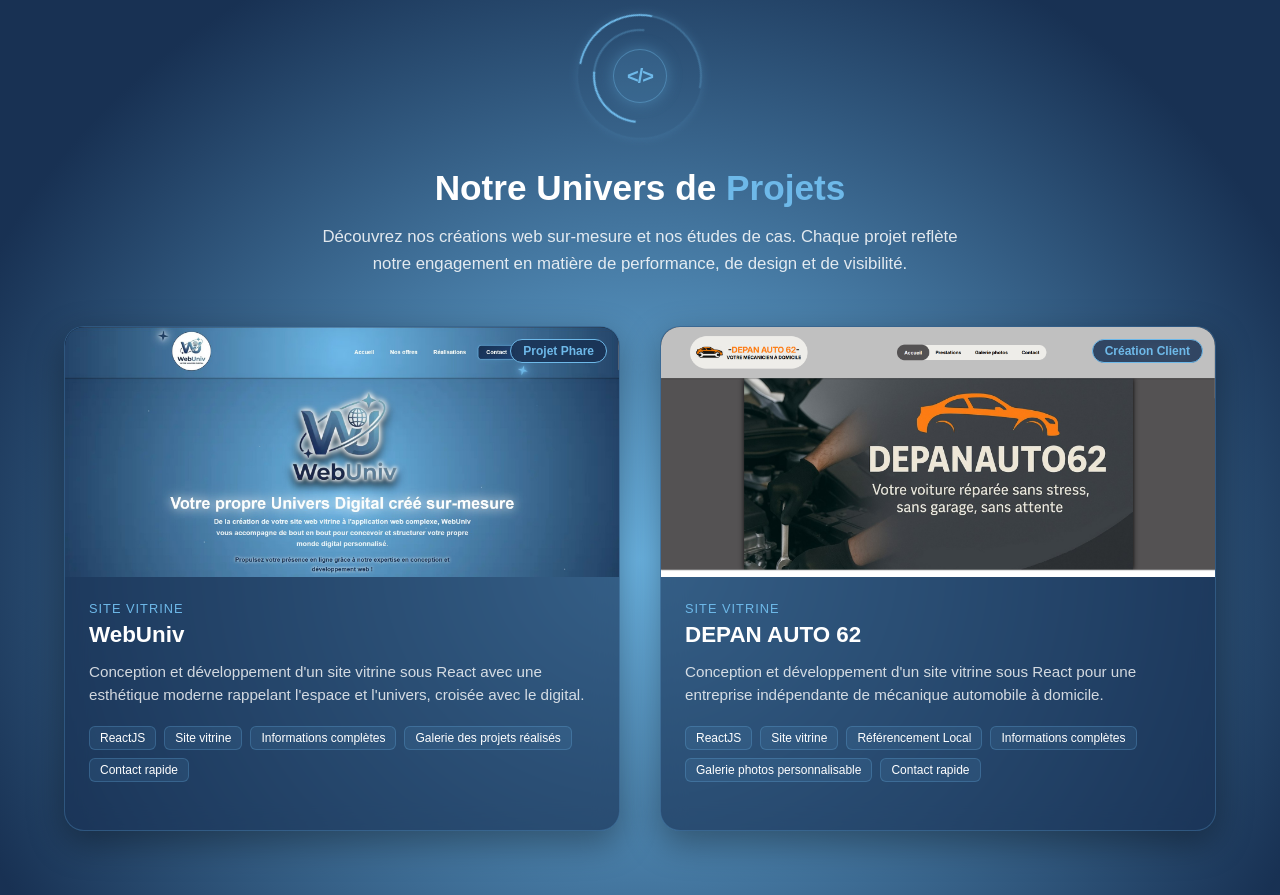
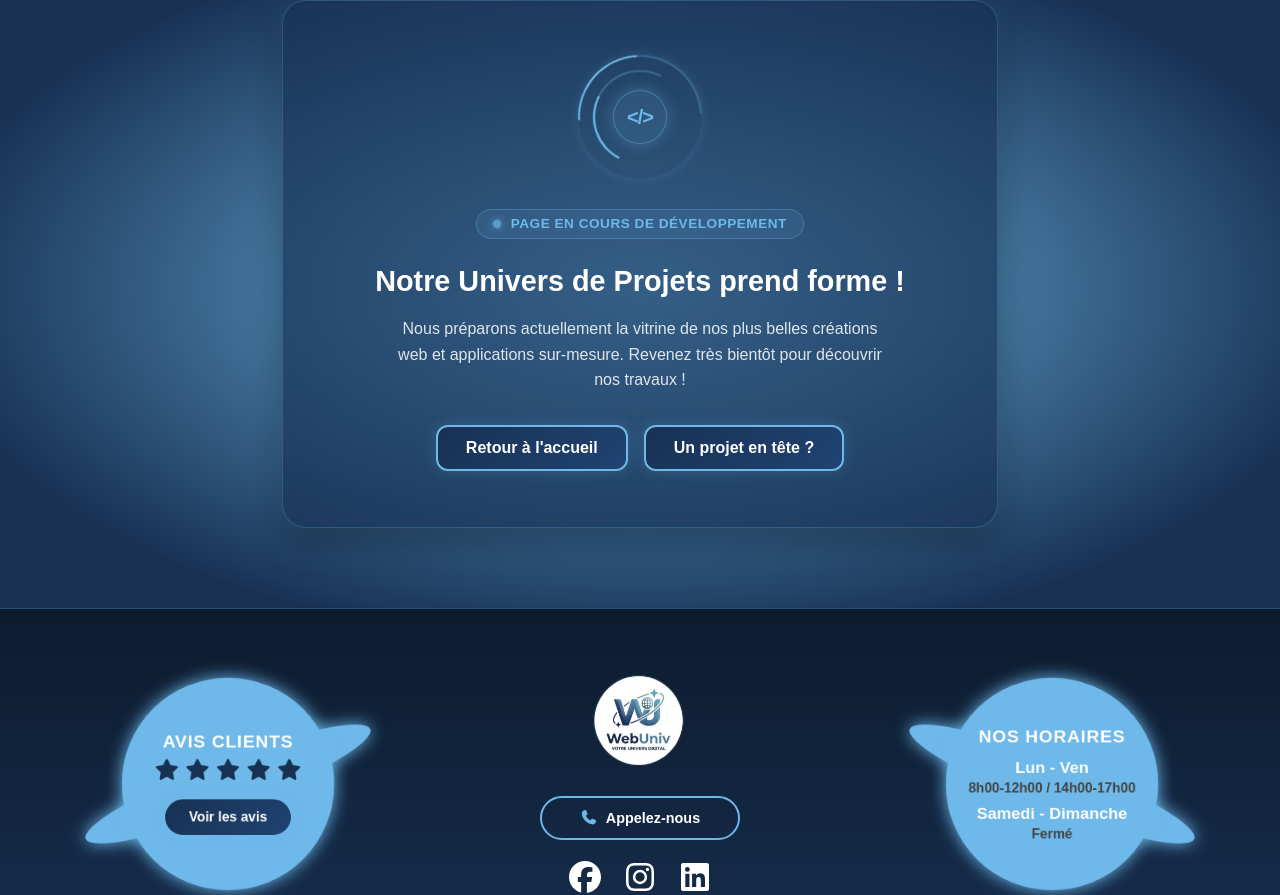
Before and after one commit to JHochart0/WebUniv, a React (Vite) app: page /realisations in a window 1280 px wide. Shown: the part 157-1052 px from the top of the page. Built offline with nearby package versions, Linux system fonts and the light colour scheme.

Commit message:
came back on realisations temporary page to deploy others features

```diff
--- a/src/css/Realisations.css
+++ b/src/css/Realisations.css
@@ -22,31 +22,40 @@
     100% { transform: rotate(-360deg); }
 }
 
+@keyframes dotPulse {
+    0%, 100% { opacity: 0.3; transform: scale(0.8); }
+    50% { opacity: 1; transform: scale(1.25); }
+}
+
+
 /*********************************
 ****** Realisations Container ****
 *********************************/
 .realisations-container {
     display: flex;
-    flex-direction: column;
+    justify-content: center;
     align-items: center;
     min-height: calc(80vh - 100px);
-    padding: 3rem 1.5rem;
+    padding: 2rem 1rem;
     font-family: var(--font-main);
     box-sizing: border-box;
-    max-width: 1200px;
-    margin: 0 auto;
 }
 
-.realisations-hero {
+.realisations-card {
+    background: rgba(24, 49, 83, 0.65);
+    backdrop-filter: blur(12px);
+    -webkit-backdrop-filter: blur(12px);
+    border: 1px solid rgba(110, 185, 233, 0.25);
+    border-radius: 1.5rem;
+    padding: 3.5rem 2rem;
+    max-width: 650px;
+    width: 100%;
+    text-align: center;
+    box-shadow: 0 12px 35px rgba(0, 0, 0, 0.35),
+                0 0 25px rgba(110, 185, 233, 0.15);
     display: flex;
     flex-direction: column;
     align-items: center;
-    text-align: center;
-    margin-bottom: 3rem;
-}
-
-.highlight-text {
-    color: var(--color-light-blue);
 }
 
 /*********************************
@@ -62,6 +71,7 @@
     margin-bottom: 2rem;
 }
 
+/* Outer Orbit Ring */
 .orbit-ring.primary {
     position: absolute;
     width: 100%;
@@ -74,6 +84,7 @@
     box-shadow: 0 0 10px rgba(110, 185, 233, 0.2);
 }
 
+/* Inner Orbit Ring */
 .orbit-ring.secondary {
     position: absolute;
     width: 75%;
@@ -85,6 +96,7 @@
     animation: orbitSpinReverse 2s linear infinite;
 }
 
+/* Central Icon */
 .core-icon {
     width: 52px;
     height: 52px;
@@ -105,195 +117,108 @@
 }
 
 /*********************************
+********* Badge Status ***********
+*********************************/
+.badge-status {
+    display: inline-flex;
+    align-items: center;
+    gap: 0.6rem;
+    padding: 0.4rem 1rem;
+    background: rgba(110, 185, 233, 0.1);
+    border: 1px solid rgba(110, 185, 233, 0.3);
+    border-radius: 20px;
+    color: var(--color-light-blue);
+    font-size: 0.85rem;
+    font-weight: 600;
+    letter-spacing: 0.5px;
+    margin-bottom: 1.5rem;
+    text-transform: uppercase;
+}
+
+.badge-dot {
+    width: 8px;
+    height: 8px;
+    background-color: var(--color-light-blue);
+    border-radius: 50%;
+    box-shadow: 0 0 8px var(--color-light-blue);
+    animation: dotPulse 1.5s infinite ease-in-out;
+}
+
+/*********************************
 ********* Typography *************
 *********************************/
-.realisations-hero h1 {
+.realisations-card h1 {
     color: var(--color-white);
-    font-size: 2.2rem;
+    font-size: 1.8rem;
     margin-bottom: 1rem;
+    line-height: 1.3;
 }
 
 .realisations-subtitle {
     color: rgba(255, 255, 255, 0.85);
-    font-size: 1.05rem;
+    font-size: 1rem;
     line-height: 1.6;
-    max-width: 650px;
+    margin-bottom: 2rem;
+    max-width: 500px;
 }
 
 /*********************************
-******* Grille des Projets ********
+********* Actions / Links ********
 *********************************/
-.realisations-grid {
-    display: grid;
-    grid-template-columns: repeat(auto-fit, minmax(320px, 1fr));
-    gap: 2.5rem;
-    width: 100%;
-    margin-bottom: 4rem;
+.realisations-actions {
+    display: flex;
+    gap: 1rem;
+    flex-wrap: wrap;
+    justify-content: center;
 }
 
-#realisation-card-link{
-    text-decoration:none;
-}
-
-.project-card {
-    background: rgba(24, 49, 83, 0.65);
-    backdrop-filter: blur(12px);
-    -webkit-backdrop-filter: blur(12px);
-    border: 1px solid rgba(110, 185, 233, 0.25);
-    border-radius: 1.25rem;
-    overflow: hidden;
-    display: flex;
-    flex-direction: column;
-    box-shadow: 0 12px 35px rgba(0, 0, 0, 0.35);
-    transition: transform 0.3s ease, border-color 0.3s ease, box-shadow 0.3s ease;
-}
-
-.project-card:hover {
-    transform: translateY(-6px);
-    border-color: var(--color-light-blue);
-    box-shadow: 0 15px 40px rgba(0, 0, 0, 0.45), 0 0 20px rgba(110, 185, 233, 0.2);
-}
-
-.card-image-wrapper {
-    position: relative;
-    width: 100%;
-    height: 250px;
-    overflow: hidden;
-    background-color: #0d1b2a;
-}
-
-.card-image {
-    width: 100%;
-    height: 100%;
-    object-fit: cover;
-    object-position: top;
-    transition: transform 0.5s ease;
-}
-
-.project-card:hover .card-image {
-    transform: scale(1.05);
-}
-
-.card-badge {
-    position: absolute;
-    top: 12px;
-    right: 12px;
-    background: rgba(24, 49, 83, 0.85);
-    border: 1px solid var(--color-light-blue);
-    color: var(--color-light-blue);
-    padding: 4px 12px;
-    border-radius: 20px;
-    font-size: 0.75rem;
-    font-weight: bold;
-    backdrop-filter: blur(4px);
-}
-
-.card-content {
-    padding: 1.5rem;
-    display: flex;
-    flex-direction: column;
-    flex-grow: 1;
-}
-
-.card-category {
-    color: var(--color-light-blue);
-    font-size: 0.8rem;
-    text-transform: uppercase;
-    letter-spacing: 1px;
-    margin-bottom: 0.4rem;
-}
-
-.card-content h2 {
-    color: var(--color-white);
-    font-size: 1.4rem;
-    margin-bottom: 0.8rem;
-}
-
-.card-description {
-    color: rgba(255, 255, 255, 0.8);
-    font-size: 0.95rem;
-    line-height: 1.5;
-    margin-bottom: 1.2rem;
-    flex-grow: 1;
-}
-
-.card-tags {
-    display: flex;
-    flex-wrap: wrap;
-    gap: 0.5rem;
-    margin-bottom: 1.5rem;
-}
-
-.tag {
-    background: rgba(110, 185, 233, 0.1);
-    border: 1px solid rgba(110, 185, 233, 0.25);
-    color: var(--color-white);
-    font-size: 0.75rem;
-    padding: 4px 10px;
-    border-radius: 6px;
-}
-
-.btn-card-details {
-    color: var(--color-light-blue);
-    text-decoration: none;
-    font-weight: bold;
-    font-size: 0.95rem;
-    transition: color 0.2s ease, transform 0.2s ease;
-    align-self: flex-start;
-}
-
-.btn-card-details:hover {
-    color: var(--color-white);
-    transform: translateX(4px);
-}
-
-/*********************************
-********* Section CTA ************
-*********************************/
-.realisations-cta-box {
-    background: rgba(24, 49, 83, 0.65);
-    backdrop-filter: blur(12px);
-    border: 1px solid rgba(110, 185, 233, 0.25);
-    border-radius: 1.5rem;
-    padding: 2.5rem 2rem;
-    width: 100%;
-    text-align: center;
-    box-sizing: border-box;
-}
-
-.realisations-cta-box h2 {
-    color: var(--color-white);
-    font-size: 1.6rem;
-    margin-bottom: 0.5rem;
-}
-
-.realisations-cta-box p {
-    color: rgba(255, 255, 255, 0.85);
-    margin-bottom: 1.5rem;
-}
-
-#btn-realisations-secondary {
+#btn-realisations-primary, #btn-realisations-secondary {
     background: linear-gradient(135deg, var(--color-abyssal-blue) 0%, #204373 100%);
     border: 2px solid var(--color-light-blue);
-    color: white;
-    text-decoration: none;
+    color:white;
+    text-decoration:none;
     padding: 12px 28px;
     border-radius: 12px;
     font-weight: 600;
     box-shadow: 0 0 15px rgba(110, 185, 233, 0.2);
     transition: all 0.3s cubic-bezier(0.25, 0.8, 0.25, 1);
-    display: inline-block;
 }
 
-#btn-realisations-secondary:hover {
+.realisations-actions a:hover {
     color: var(--color-white);
     background: linear-gradient(135deg, #204373 0%, var(--color-light-blue) 100%);
     box-shadow: 0 0 25px rgba(110, 185, 233, 0.6);
     border-color: var(--color-white);
     transform: translateY(-2px);
+    filter: drop-shadow(0 0 15px rgba(110, 185, 233, 0.8));
 }
 
+
+
+/*********************************
+******* RESPONSIVE DESIGN ********
+*********************************/
 @media screen and (max-width: 600px) {
-    .realisations-hero h1 { font-size: 1.7rem; }
-    .realisations-grid { grid-template-columns: 1fr; }
+    .realisations-card {
+        padding: 2.5rem 1.25rem;
+    }
+
+    .realisations-card h1 {
+        font-size: 1.4rem;
+    }
+
+    .realisations-subtitle {
+        font-size: 0.9rem;
+    }
+
+    .realisations-actions {
+        flex-direction: column;
+        width: 100%;
+    }
+
+    .realisations-actions a {
+        width: 100%;
+        text-align: center;
+        box-sizing: border-box;
+    }
 }
--- a/src/pages/Realisations.jsx
+++ b/src/pages/Realisations.jsx
@@ -1,20 +1,20 @@
 import React, { useEffect } from 'react';
-import { Link } from 'react-router-dom';
-import { realisationsData } from '../data/realisationsData.js';
+import useRevealOnScroll from "../hooks/useRevealOnScroll";
 import NavLink from "../components/NavLink.jsx";
 import '../css/Realisations.css';
 
 function Realisations() {
 
+    // Change the tab title
     useEffect(() => {
         document.title = "WebUniv | Découvrez nos différentes réalisations";
     }, []);
 
     return (
         <div className="realisations-container">
+            <div className="realisations-card">
 
-            {/* Header / Hero section */}
-            <header className="realisations-hero">
+                {/* Visual Animated Orbit Core */}
                 <div className="realisations-animation">
                     <div className="orbit-ring primary"></div>
                     <div className="orbit-ring secondary"></div>
@@ -23,48 +23,27 @@
                     </div>
                 </div>
 
-                <h1>Notre Univers de <span className="highlight-text">Projets</span></h1>
+                {/* Status Badge */}
+                <div className="badge-status">
+                    <span className="badge-dot"></span>
+                    Page en cours de développement
+                </div>
+
+                {/* Titles & Texts */}
+                <h1>Notre Univers de Projets prend forme !</h1>
 
                 <p className="realisations-subtitle">
-                    Découvrez nos créations web sur-mesure et nos études de cas.
-                    Chaque projet reflète notre engagement en matière de performance, de design et de visibilité.
+                    Nous préparons actuellement la vitrine de nos plus belles créations web et applications sur-mesure.
+                    Revenez très bientôt pour découvrir nos travaux !
                 </p>
-            </header>
 
-            {/* Grille des cartes projets */}
-            <main className="realisations-grid">
-                {realisationsData.map((project) => (
-                    <NavLink to={`/realisations/${project.id}`} id="realisation-card-link" key={project.id}>
-                        <article key={project.id} className="project-card">
-                            <div className="card-image-wrapper">
-                                <span className="card-badge">{project.badge}</span>
-                                <img src={project.image} alt={project.title} className="card-image" />
-                            </div>
+                {/* Call to Actions */}
+                <div className="realisations-actions">
+                    <NavLink to="/" content="Retour à l'accueil" id="btn-realisations-primary" />
+                    <NavLink to="/contact" content="Un projet en tête ?" id="btn-realisations-secondary" />
+                </div>
 
-                            <div className="card-content">
-                                <span className="card-category">{project.category}</span>
-                                <h2>{project.title}</h2>
-                                <p className="card-description">{project.shortDescription}</p>
-
-                                <div className="card-tags">
-                                    {project.tags.map((tag, idx) => (
-                                        <span key={idx} className="tag">{tag}</span>
-                                    ))}
-                                </div>
-
-                            </div>
-                        </article>
-                    </NavLink>
-                ))}
-            </main>
-
-            {/* Section CTA bas de page */}
-            <section className="realisations-cta-box">
-                <h2>Un projet en tête ?</h2>
-                <p>Donnons vie ensemble à votre future plateforme sur-mesure.</p>
-                <NavLink to="/contact" content="Discuter de mon projet" id="btn-realisations-secondary" />
-            </section>
-
+            </div>
         </div>
     );
 }
```
